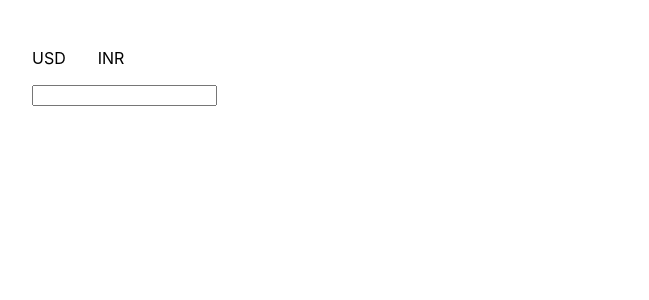
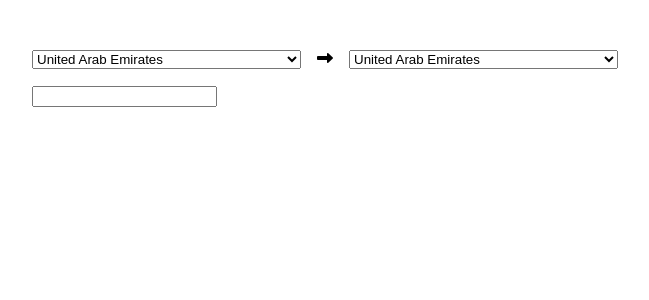
Before and after one commit to Sougata2/currency-converter, a React (Create React App) app: page / in a window 1280 px wide. Shown: the top 300 px of the page, without its empty margins (0-649 px from the left). Built offline with nearby package versions, Linux system fonts and the light colour scheme.

Commit message:
country selection, currency converter

```diff
--- a/public/index.html
+++ b/public/index.html
@@ -24,7 +24,14 @@
       work correctly both with client-side routing and a non-root public URL.
       Learn how to configure a non-root public URL by running `npm run build`.
     -->
-    <title>React App</title>
+    <link
+      rel="stylesheet"
+      href="https://cdnjs.cloudflare.com/ajax/libs/font-awesome/6.5.1/css/all.min.css"
+      integrity="sha512-DTOQO9RWCH3ppGqcWaEA1BIZOC6xxalwEsw9c2QQeAIftl+Vegovlnee1c9QX4TctnWMn13TZye+giMm8e2LwA=="
+      crossorigin="anonymous"
+      referrerpolicy="no-referrer"
+    />
+    <title>Currency Converter</title>
   </head>
   <body>
     <noscript>You need to enable JavaScript to run this app.</noscript>
--- a/src/App.js
+++ b/src/App.js
@@ -1,12 +1,15 @@
 import { useEffect, useState } from "react";
+import SelectInput from "./SelectInput";
 
 const url =
-  "https://v6.exchangerate-api.com/v6/17c79158ccf28915047f335f/latest/INR";
+  "https://v6.exchangerate-api.com/v6/17c79158ccf28915047f335f/latest/";
 // https://www.exchangerate-api.com/docs/supported-currencies
 const KEY = "17c79158ccf28915047f335f";
 
 function App() {
   const [amount, setAmount] = useState("");
+  const [countryCode, setCountryCode] = useState(["AED", "AED"]); // default is for UAE
+  const [isLoading, setIsLoading] = useState(false);
 
   function handleOnChange(value) {
     setAmount((amount) => value);
@@ -15,17 +18,37 @@ function App() {
     <div className="App">
       <div className="section-currency">
         {/* base */}
-        <Base>USD</Base>
+        <Base>
+          <SelectInput
+            country={countryCode}
+            handleChange={setCountryCode}
+            index={0}
+          />
+        </Base>
+        {/* convert to symbol */}
+        <div>
+          <i className="fa-solid fa-right-long"></i>
+        </div>
         {/* target */}
-        <Target>INR</Target>
+        <Target>
+          <SelectInput
+            country={countryCode}
+            handleChange={setCountryCode}
+            index={1}
+          />
+        </Target>
       </div>
       <div className="section-result">
         <NumberInput value={amount} handleOnChange={handleOnChange} />
         {/* result */}
-        {amount && <FinalAmount value={amount} countryCode={"USD"} />}
+        {amount && <FinalAmount value={amount} countryCodes={countryCode} />}
       </div>
     </div>
   );
+}
+
+function Loader() {
+  return <div>Calculating...</div>;
 }
 
 function Base({ children }) {
@@ -38,12 +61,14 @@ function Target({ children }) {
 
 function NumberInput({ value, handleOnChange }) {
   return (
+    <div>
       <input
         type="number"
         value={value}
         autoComplete="off"
         onChange={(e) => handleOnChange(e.target.value)}
       />
+    </div>
   );
 }
 
@@ -51,21 +76,25 @@ function Button({ children }) {
   return <button>{children}</button>;
 }
 
-function FinalAmount({ value, countryCode }) {
+function FinalAmount({ value, countryCodes: [base, target] }) {
   const [finalAmount, setFinalAmount] = useState("");
+  const [isLoading, setIsLoading] = useState(false);
   useEffect(
     function () {
       const controller = new AbortController();
       async function converter() {
+        setIsLoading(true);
         try {
-          const res = await fetch(url, { signal: controller.signal });
+          const res = await fetch(url + base, {
+            signal: controller.signal,
+          });
           const data = await res.json();
-          const amount = data.conversion_rates[countryCode] * +value;
-          console.log(amount.toFixed(2));
+          const amount = data.conversion_rates[target] * +value;
           setFinalAmount(amount.toFixed(2));
         } catch (error) {
           // console.error(error);
         } finally {
+          setIsLoading(false);
         }
       }
       converter();
@@ -73,9 +102,9 @@ function FinalAmount({ value, countryCode }) {
         controller.abort();
       };
     },
-    [value, countryCode]
+    [value, base, target]
   );
-  return <h3>{finalAmount}</h3>;
+  return <h3>{isLoading ? <Loader /> : finalAmount}</h3>;
 }
 
 export default App;
--- /dev/null
+++ b/src/SelectInput.js
@@ -0,0 +1,172 @@
+export default function SelectInput({ country, handleChange, index }) {
+  function setCountry(e) {
+    const countries = [...country];
+    countries[index] = e.target.value;
+    handleChange((value) => countries);
+  }
+  return (
+    <select value={country[index]} onChange={(e) => setCountry(e)}>
+      <option value={"AED"}>United Arab Emirates</option>
+      <option value={"AFN"}>Afghanistan</option>
+      <option value={"ALL"}>Albania</option>
+      <option value={"AMD"}>Armenia</option>
+      <option value={"ANG"}>Netherlands Antilles</option>
+      <option value={"AOA"}>Angola</option>
+      <option value={"ARS"}>Argentina</option>
+      <option value={"AUD"}>Australia</option>
+      <option value={"AWG"}>Aruba</option>
+      <option value={"AZN"}>Azerbaijan</option>
+      <option value={"BAM"}>Bosnia and Herzegovina</option>
+      <option value={"BBD"}>Barbados</option>
+      <option value={"BDT"}>Bangladesh</option>
+      <option value={"BGN"}>Bulgaria</option>
+      <option value={"BHD"}>Bahrain</option>
+      <option value={"BIF"}>Burundi</option>
+      <option value={"BMD"}>Bermuda</option>
+      <option value={"BND"}>Brunei</option>
+      <option value={"BOB"}>Bolivia</option>
+      <option value={"BRL"}>Brazil</option>
+      <option value={"BSD"}>Bahamas</option>
+      <option value={"BTN"}>Bhutan</option>
+      <option value={"BWP"}>Botswana</option>
+      <option value={"BYN"}>Belarus</option>
+      <option value={"BZD"}>Belize</option>
+      <option value={"CAD"}>Canada</option>
+      <option value={"CDF"}>Democratic Republic of the Congo</option>
+      <option value={"CHF"}>Switzerland</option>
+      <option value={"CLP"}>Chile</option>
+      <option value={"CNY"}>China</option>
+      <option value={"COP"}>Colombia</option>
+      <option value={"CRC"}>Costa Rica</option>
+      <option value={"CUP"}>Cuba</option>
+      <option value={"CVE"}>Cape Verde</option>
+      <option value={"CZK"}>Czech Republic</option>
+      <option value={"DJF"}>Djibouti</option>
+      <option value={"DKK"}>Denmark</option>
+      <option value={"DOP"}>Dominican Republic</option>
+      <option value={"DZD"}>Algeria</option>
+      <option value={"EGP"}>Egypt</option>
+      <option value={"ERN"}>Eritrea</option>
+      <option value={"ETB"}>Ethiopia</option>
+      <option value={"EUR"}>an Union</option>
+      <option value={"FJD"}>Fiji</option>
+      <option value={"FKP"}>Falkland Islands</option>
+      <option value={"FOK"}>Faroe Islands</option>
+      <option value={"GBP"}>United Kingdom</option>
+      <option value={"GEL"}>Georgia</option>
+      <option value={"GGP"}>Guernsey</option>
+      <option value={"GHS"}>Ghana</option>
+      <option value={"GIP"}>Gibraltar</option>
+      <option value={"GMD"}>The Gambia</option>
+      <option value={"GNF"}>Guinea</option>
+      <option value={"GTQ"}>Guatemala</option>
+      <option value={"GYD"}>Guyana</option>
+      <option value={"HKD"}>Hong Kong</option>
+      <option value={"HNL"}>Honduras</option>
+      <option value={"HRK"}>Croatia</option>
+      <option value={"HTG"}>Haiti</option>
+      <option value={"HUF"}>Hungary</option>
+      <option value={"IDR"}>Indonesia</option>
+      <option value={"ILS"}>Israel</option>
+      <option value={"IMP"}>Isle of Man</option>
+      <option value={"INR"}>India</option>
+      <option value={"IQD"}>Iraq</option>
+      <option value={"IRR"}>Iran</option>
+      <option value={"ISK"}>Iceland</option>
+      <option value={"JEP"}>Jersey</option>
+      <option value={"JMD"}>Jamaica</option>
+      <option value={"JOD"}>Jordan</option>
+      <option value={"JPY"}>Japan</option>
+      <option value={"KES"}>Kenya</option>
+      <option value={"KGS"}>Kyrgyzstan</option>
+      <option value={"KHR"}>Cambodia</option>
+      <option value={"KID"}>Kiribati</option>
+      <option value={"KMF"}>Comoros</option>
+      <option value={"KRW"}>South Korea</option>
+      <option value={"KWD"}>Kuwait</option>
+      <option value={"KYD"}>Cayman Islands</option>
+      <option value={"KZT"}>Kazakhstan</option>
+      <option value={"LAK"}>Laos</option>
+      <option value={"LBP"}>Lebanon</option>
+      <option value={"LKR"}>Sri Lanka</option>
+      <option value={"LRD"}>Liberia</option>
+      <option value={"LSL"}>Lesotho</option>
+      <option value={"LYD"}>Libya</option>
+      <option value={"MAD"}>Morocco</option>
+      <option value={"MDL"}>Moldova</option>
+      <option value={"MGA"}>Madagascar</option>
+      <option value={"MKD"}>North Macedonia</option>
+      <option value={"MMK"}>Myanmar</option>
+      <option value={"MNT"}>Mongolia</option>
+      <option value={"MOP"}>Macau</option>
+      <option value={"MRU"}>Mauritania</option>
+      <option value={"MUR"}>Mauritius</option>
+      <option value={"MVR"}>Maldives</option>
+      <option value={"MWK"}>Malawi</option>
+      <option value={"MXN"}>Mexico</option>
+      <option value={"MYR"}>Malaysia</option>
+      <option value={"MZN"}>Mozambique</option>
+      <option value={"NAD"}>Namibia</option>
+      <option value={"NGN"}>Nigeria</option>
+      <option value={"NIO"}>Nicaragua</option>
+      <option value={"NOK"}>Norway</option>
+      <option value={"NPR"}>Nepal</option>
+      <option value={"NZD"}>New Zealand</option>
+      <option value={"OMR"}>Oman</option>
+      <option value={"PAB"}>Panama</option>
+      <option value={"PEN"}>Peru</option>
+      <option value={"PGK"}>Papua New Guinea</option>
+      <option value={"PHP"}>Philippines</option>
+      <option value={"PKR"}>Pakistan</option>
+      <option value={"PLN"}>Poland</option>
+      <option value={"PYG"}>Paraguay</option>
+      <option value={"QAR"}>Qatar</option>
+      <option value={"RON"}>Romania</option>
+      <option value={"RSD"}>Serbia</option>
+      <option value={"RUB"}>Russia</option>
+      <option value={"RWF"}>Rwanda</option>
+      <option value={"SAR"}>Saudi Arabia</option>
+      <option value={"SBD"}>Solomon Islands</option>
+      <option value={"SCR"}>Seychelles</option>
+      <option value={"SDG"}>Sudan</option>
+      <option value={"SEK"}>Sweden</option>
+      <option value={"SGD"}>Singapore</option>
+      <option value={"SHP"}>Saint Helena</option>
+      <option value={"SLE"}>Sierra Leone</option>
+      <option value={"SOS"}>Somalia</option>
+      <option value={"SRD"}>Suriname</option>
+      <option value={"SSP"}>South Sudan</option>
+      <option value={"STN"}>São Tomé and Príncipe</option>
+      <option value={"SYP"}>Syria</option>
+      <option value={"SZL"}>Eswatini</option>
+      <option value={"THB"}>hailand</option>
+      <option value={"TJS"}>Tajikistan</option>
+      <option value={"TMT"}>Turkmenistan</option>
+      <option value={"TND"}>Tunisia</option>
+      <option value={"TOP"}>Tonga</option>
+      <option value={"TRY"}>Turkey</option>
+      <option value={"TTD"}>Trinidad and Tobago</option>
+      <option value={"TVD"}>Tuvalu</option>
+      <option value={"TWD"}>Taiwan</option>
+      <option value={"TZS"}>Tanzania</option>
+      <option value={"UAH"}>Ukraine</option>
+      <option value={"UGX"}>Uganda</option>
+      <option value={"USD"}>United States</option>
+      <option value={"UYU"}>Uruguay</option>
+      <option value={"UZS"}>Uzbekistan</option>
+      <option value={"VES"}>Venezuela</option>
+      <option value={"VND"}>Vietnam</option>
+      <option value={"VUV"}>Vanuatu</option>
+      <option value={"WST"}>Samoa</option>
+      <option value={"XAF"}>CEMAC</option>
+      <option value={"XCD"}>Organisation of Eastern Caribbean States</option>
+      <option value={"XDR"}>International Monetary Fund</option>
+      <option value={"XOF"}>CFA</option>
+      <option value={"XPF"}>ollectivités d'Outre-Mer</option>
+      <option value={"YER"}>Yemen</option>
+      <option value={"ZAR"}>South Africa</option>
+      <option value={"ZMW"}>Zambia</option>
+      <option value={"ZWL"}>Zimbabwe</option>
+    </select>
+  );
+}
--- a/src/index.css
+++ b/src/index.css
@@ -18,6 +18,6 @@ code {
 
 .section-currency {
   display: flex;
-  gap: 2rem;
+  gap: 1rem;
   margin: 1rem 0;
 }
```
Also changed, not shown: public/manifest.json. Lines whose indentation alone changed are shown as unchanged.
